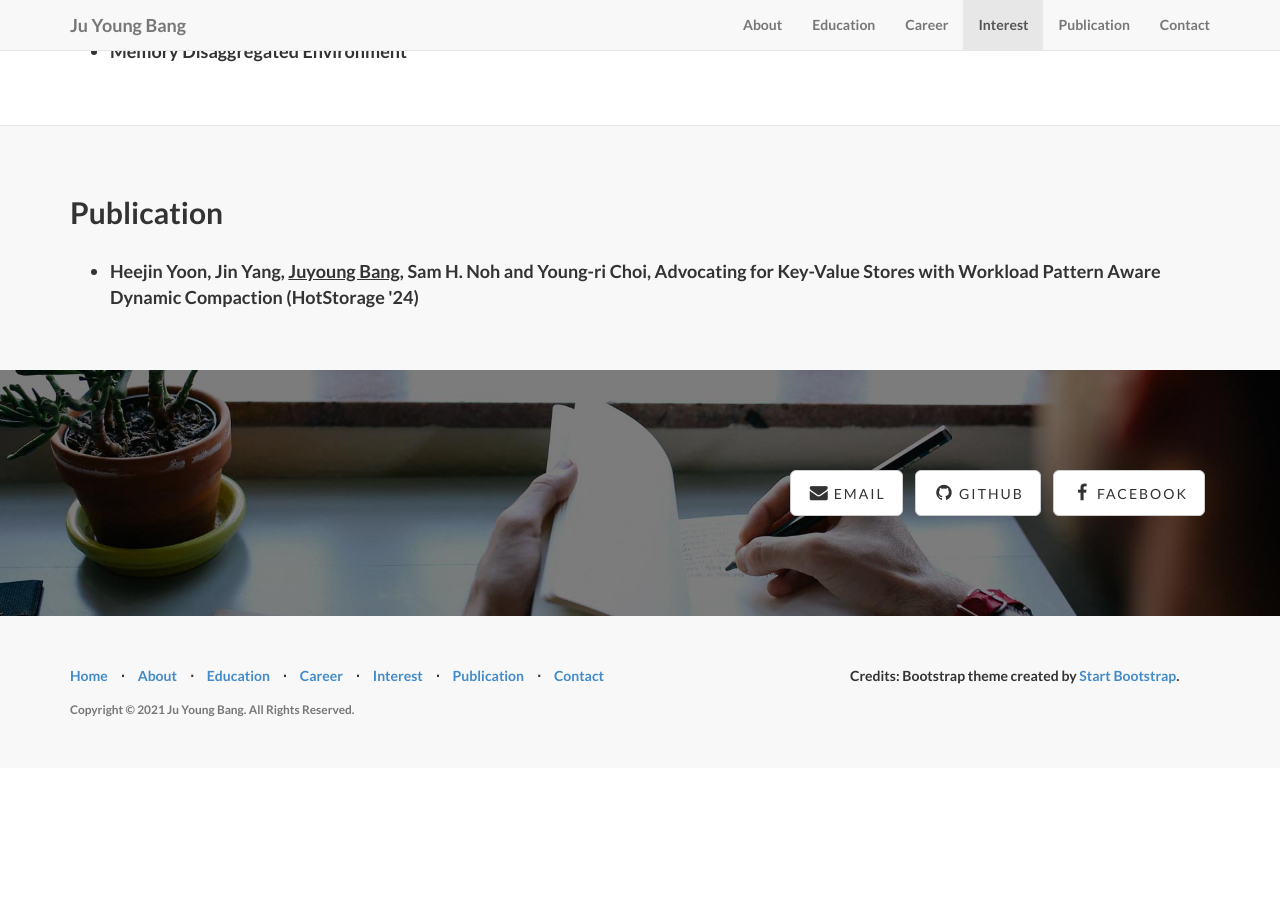
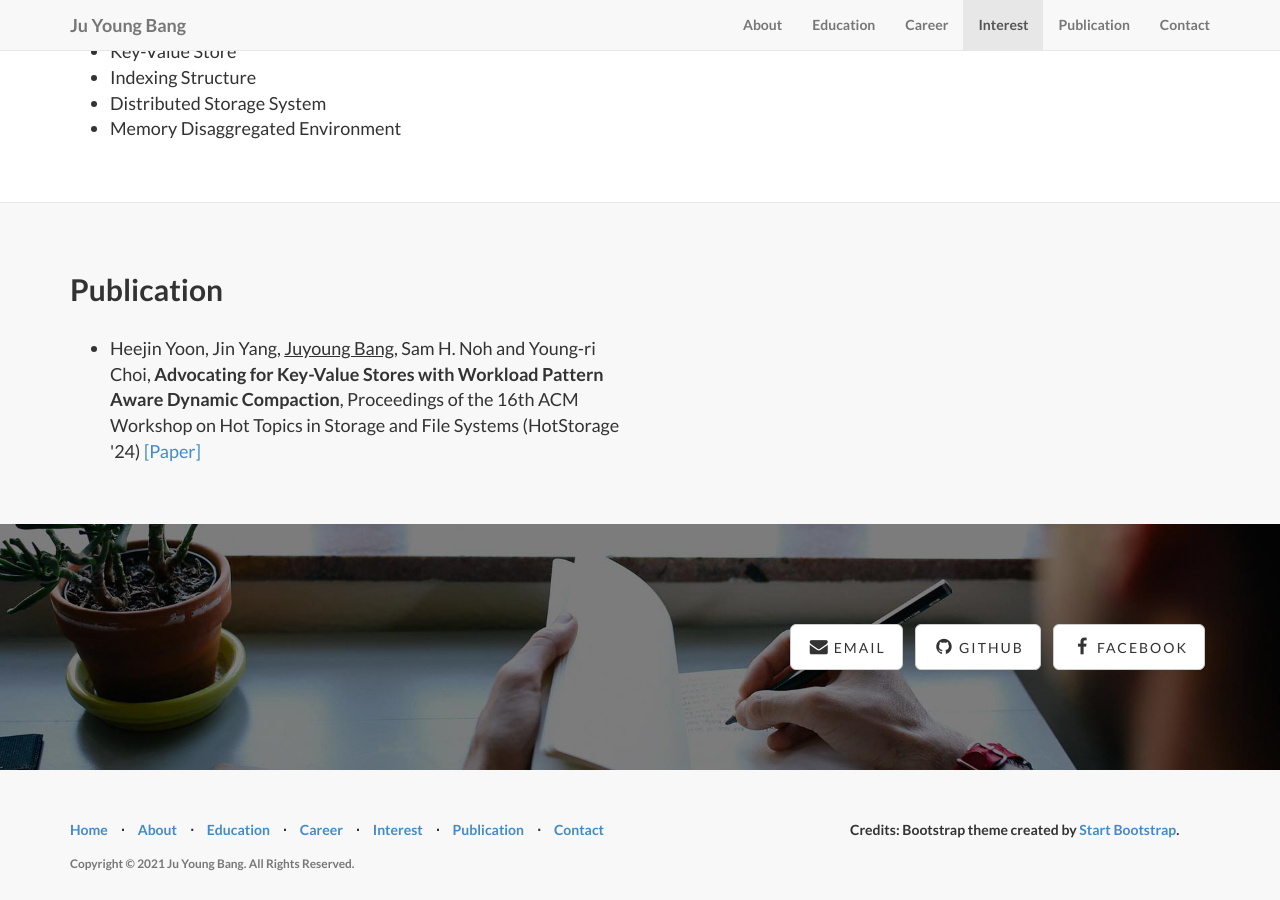
Before and after one commit to juyoungbang/juyoungbang.github.io, a Jekyll site: the page built from index.html, in a window 1280 px wide and 900 px high, scrolled down 2035 px. Built offline with Jekyll 4.4.1, drawn with Linux system fonts in a browser that asks for light colours; before the commit the page ends 2803 px from its top, so only the background shows below that.

Commit message:
Update overall content

```diff
--- a/_includes/about.html
+++ b/_includes/about.html
@@ -8,7 +8,7 @@
             <div class="col-sm-6" style="padding-top: 5%;">
                 <h2>Ju Young Bang</h2>
                 <br />
-                <div style="font-size:130%; font-weight: lighter">
+                <div style="font-size:130%; font-weight:lighter">
                     <p>Hello and welcome to my homepage!</p>
                     <p>I'm a graduate student studying computer science at UNIST.</p>
                     <p>For further help, contact me via email or visit my office.</p>
--- a/_includes/career.html
+++ b/_includes/career.html
@@ -2,10 +2,10 @@
 <section id="career" class="content-section-a">
     <div class="container">
         <div class="row">
-            <div class="col-lg-12">
+            <div class="col-sm-6">
                 <h2>Career</h2>
                 <br />
-                <ul style="font-size:18px;">
+                <ul style="font-size:18px; font-weight:lighter">
                     <li>
                         <a href="https://www.qraftec.com/" target="_blank">Qraft Technologies</a> (Aug. 2018 - Jan. 2019)
                         <p style="font-size:15px;">Robo-Advisory Solution Developer</p>
--- a/_includes/education.html
+++ b/_includes/education.html
@@ -2,10 +2,10 @@
 <section id="education" class="content-section-b">
     <div class="container">
         <div class="row">
-            <div class="col-lg-12">
+            <div class="col-sm-6">
                 <h2>Education</h2>
                 <br />
-                <ul style="font-size:18px;">
+                <ul style="font-size:18px; font-weight:lighter">
                     <li>B.S in Computer Science and Engineering (Major), UNIST, South Korea (Mar. 2016 - Feb. 2021)</li>
                     <li>B.S in Management Engineering (Minor), UNIST, South Korea (Mar. 2016 - Feb. 2021)</li>
                     <li>
--- a/_includes/interest.html
+++ b/_includes/interest.html
@@ -2,10 +2,10 @@
 <section id="interest" class="content-section-b">
     <div class="container">
         <div class="row">
-            <div class="col-lg-12">
+            <div class="col-sm-6">
                 <h2>Interest</h2>
                 <br />
-                <ul style="font-size:18px;">
+                <ul style="font-size:18px; font-weight:lighter">
                     <li>Key-Value Store</li>
                     <li>Indexing Structure</li>
                     <li>Distributed Storage System</li>
--- a/_includes/publication.html
+++ b/_includes/publication.html
@@ -2,11 +2,14 @@
 <section id="publication" class="content-section-a">
     <div class="container">
         <div class="row">
-            <div class="col-lg-12">
+            <div class="col-sm-6">
                 <h2>Publication</h2>
                 <br />
-                <ul style="font-size:18px;">
-                    <li>Heejin Yoon, Jin Yang, <u>Juyoung Bang</u>, Sam H. Noh and Young-ri Choi, Advocating for Key-Value Stores with Workload Pattern Aware Dynamic Compaction (HotStorage '24)</li>
+                <ul style="font-size:18px; font-weight:lighter">
+                    <li>
+                        Heejin Yoon, Jin Yang, <u>Juyoung Bang</u>, Sam H. Noh and Young-ri Choi, <b>Advocating for Key-Value Stores with Workload Pattern Aware Dynamic Compaction</b>, Proceedings of the 16th ACM Workshop on Hot Topics in Storage and File Systems (HotStorage '24)
+                        <a href="https://dl.acm.org/doi/pdf/10.1145/3655038.3665955" target="_blank">[Paper]</a>
+                    </li>
                 </ul>
             </div>
         </div>
```
